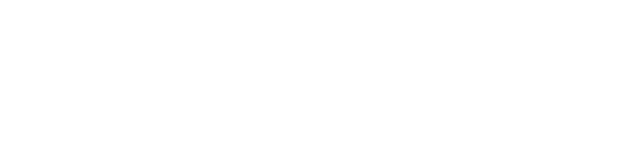
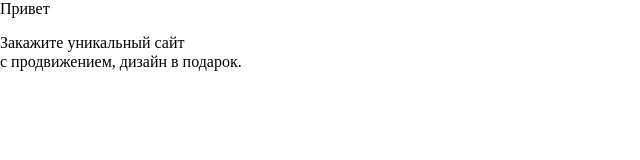
Before and after one commit to Konstantin23z/work1, a plain HTML site: page index.html in a window 1280 px wide. Shown: the whole page, without its empty margins (0-640 px from the left). Drawn offline with Linux system fonts and the light colour scheme.

Commit message:
add: box-sizing

```diff
--- a/css/style.css
+++ b/css/style.css
@@ -1,5 +1,8 @@
-.box {
+/*.box {
   height: 100vh;
   background: url('../img/Backgraund.png') no-repeat;
   border: 2px solid red ;
+}*/
+* {
+  box-sizing: border-box;
 }
--- a/index.html
+++ b/index.html
@@ -8,6 +8,15 @@
   <link rel="stylesheet" href="css/style.css">
 </head>
 <body>
-
+  <div class="page-wrapper">
+    <header class="header">
+      <span class="hello">Привет</span>
+      <p class="hello-text">Закажите уникальный сайт<br>
+         с продвижением, дизайн в подарок.</p>
+    </header>
+    <!-- /.header -->
+  </div>
+  <!-- /.page-wrapper -->
+  <script src="js/main.js"></script>
 </body>
 </html>
```
Also changed, not shown: js/main.js (added).
